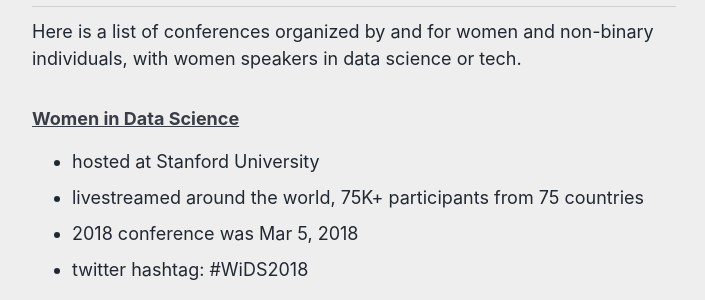
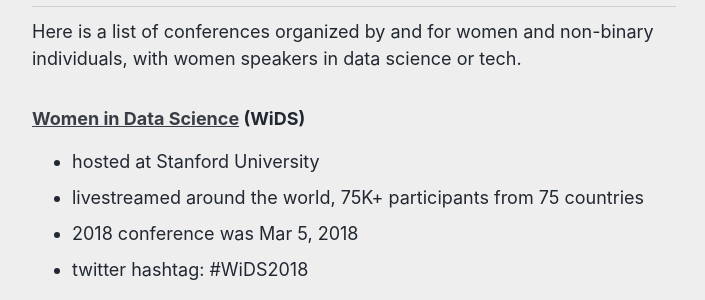
Before and after one commit to reshamas/reshamas.github.io, a Jekyll site: the page built from _posts/2018-05-09-resource-guide-for-women-in-data-science.md, in a window 1280 px wide and 900 px high, scrolled down 2343 px. Shown: the part 152-452 px from the top of the window, without its empty margins (286-991 px from the left). Built offline with Jekyll 4.4.1, drawn with Linux system fonts in a browser that asks for light colours; comment, search, counter and statistics services are not loaded.

Commit message:
Update 2018-05-09-resource-guide-for-women-in-data-science.md

```diff
--- a/_posts/2018-05-09-resource-guide-for-women-in-data-science.md
+++ b/_posts/2018-05-09-resource-guide-for-women-in-data-science.md
@@ -48,7 +48,7 @@
 ## Women’s Conferences
 Here is a list of conferences organized by and for women and non-binary individuals, with women speakers in data science or tech.
 
-### [Women in Data Science](https://www.widsconference.org)
+### [Women in Data Science](https://www.widsconference.org) (WiDS)
 - hosted at Stanford University
 - livestreamed around the world, 75K+ participants from 75 countries
 - 2018 conference was Mar 5, 2018
```
